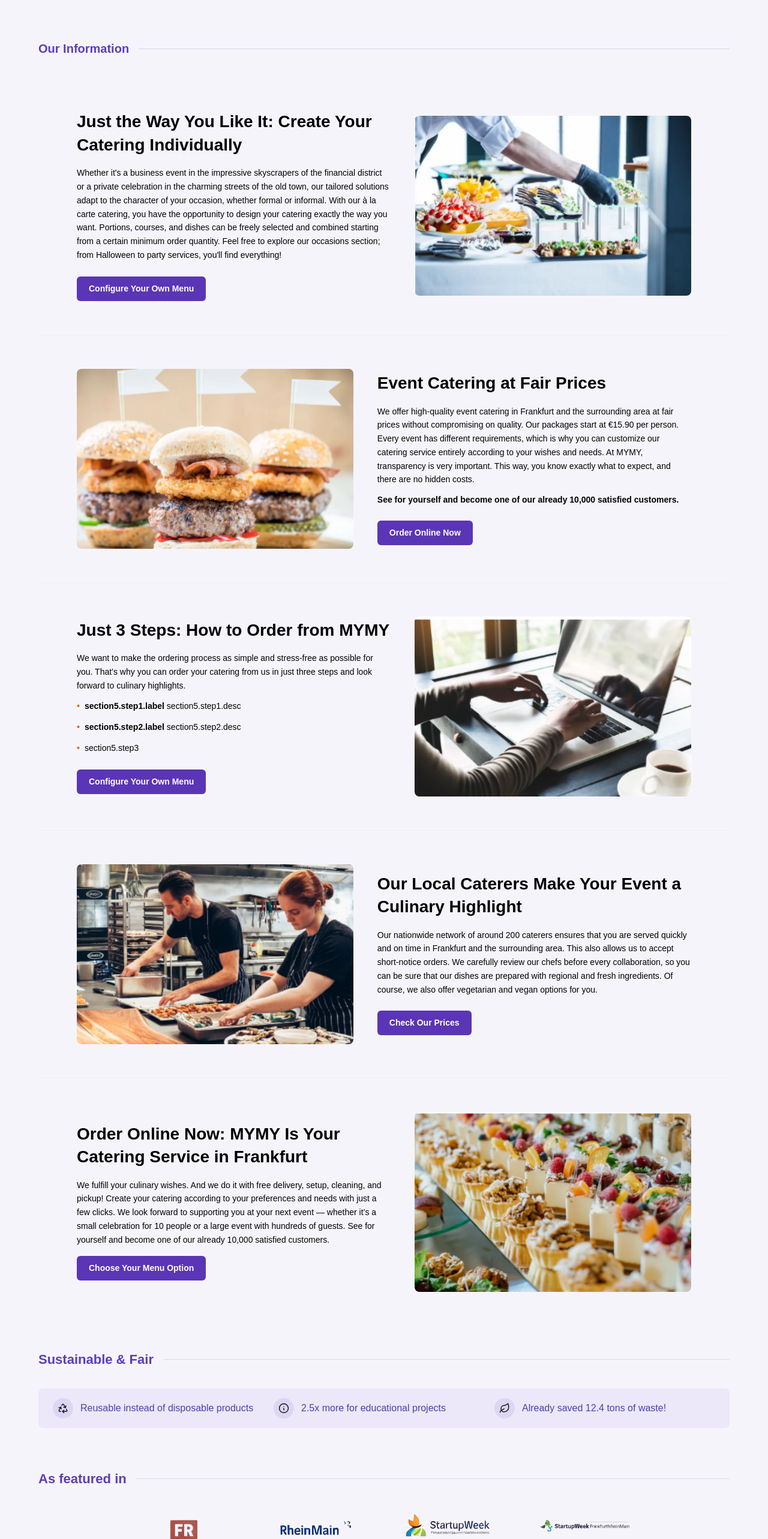
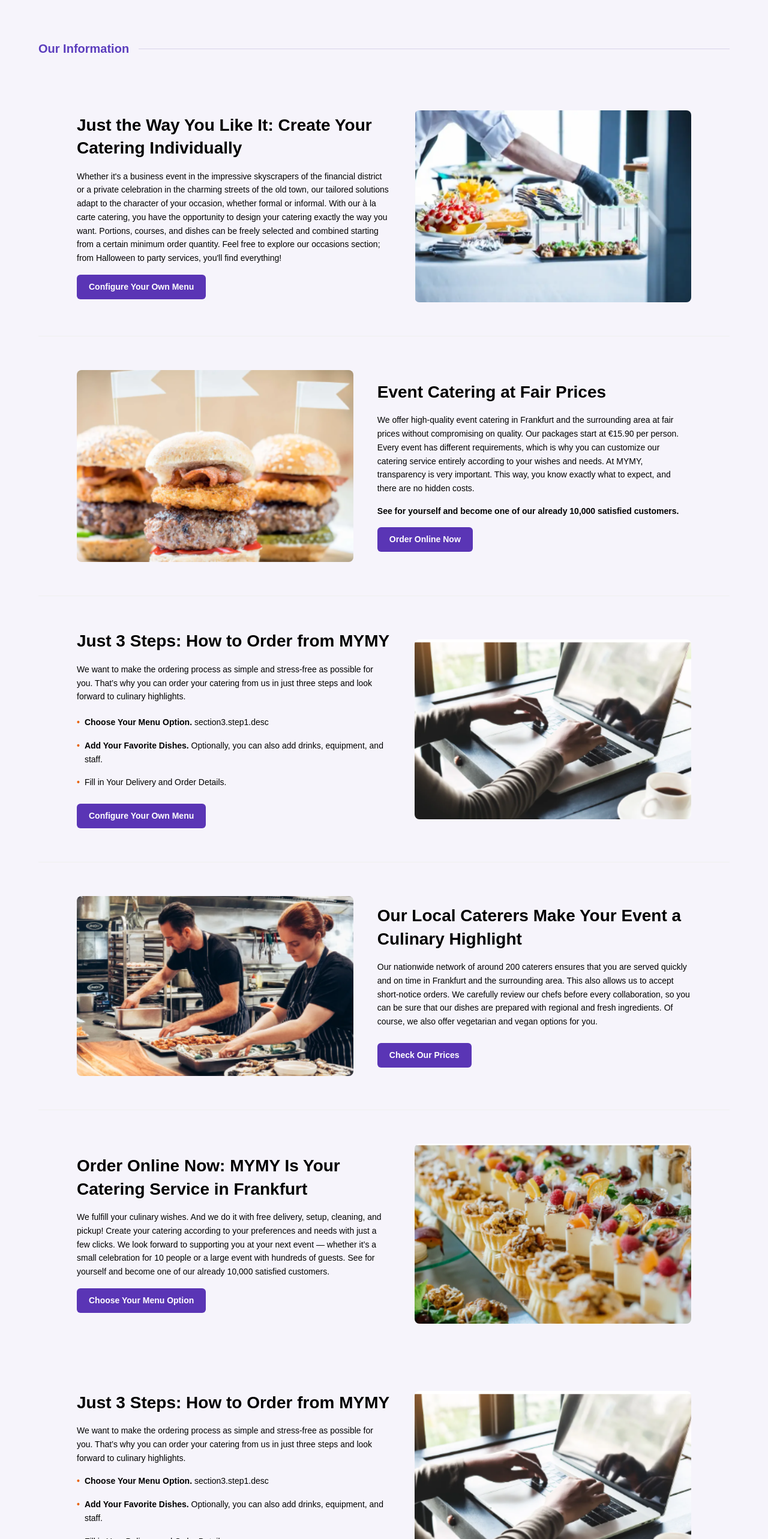
Before and after one commit to shwetavishwakarma00/gokidogo-ui, a Next.js app: page / in a window 1280 px wide. Shown: the part 1998-4564 px from the top of the page at 60% size. Built offline with nearby package versions, Linux system fonts and the light colour scheme.

Commit message:
all done

```diff
--- a/src/app/profile/page.jsx
+++ b/src/app/profile/page.jsx
@@ -235,7 +235,7 @@ export default function ProfilePage() {
         localStorage.setItem("user", JSON.stringify(storedUser));
       }
 
-      toast.success("Email updated successfully ✅");
+      toast.success("Email updated successfully");
       setEmailChangeStep("form");
       setNewEmail("");
       setActiveTab("profile");
@@ -278,7 +278,7 @@ export default function ProfilePage() {
  const handleLogout = () => {
   localStorage.removeItem("user"); // ← clear() ki jagah sirf user hatao
   window.dispatchEvent(new Event("userChanged"));
-  toast.success("Logged out 👋");
+  toast.success("Logged out");
   window.location.replace("/");  // ← /login nahi, / pe bhejo
 };
 
--- a/src/components/CardInfoSection.jsx
+++ b/src/components/CardInfoSection.jsx
@@ -1,3 +1,5 @@
+
+
 "use client";
 
 import Image from "next/image";
@@ -18,40 +20,61 @@ const fadeInRight = {
   transition: { duration: 0.5 },
 };
 
+// ── Shared constants ──────────────────────────────────────────────────────────
+const BTN =
+  "bg-[#5A35B5] hover:bg-[#7e5dd1] text-white text-[14px] font-semibold px-5 py-2.5 rounded-[6px] transition-colors w-fit";
+
+const IMG_CLS =
+  "w-full h-[220px] sm:h-[260px] md:h-[300px] lg:h-[320px] object-cover rounded-[8px]";
+
+const SECTION_WRAP =
+  "w-full py-10 sm:py-12 md:py-14 px-4 sm:px-6 md:px-10 lg:px-16 max-w-[1200px] mx-auto";
+
+const ROW =
+  "flex flex-col md:flex-row items-center gap-8 md:gap-10";
+
+const TEXT_BLOCK =
+  "w-full md:w-[55%] flex flex-col gap-4";
+
+const IMG_BLOCK =
+  "w-full md:w-[45%] shrink-0";
+
+const TITLE =
+  "text-[20px] sm:text-[22px] md:text-[26px] lg:text-[28px] font-bold text-black leading-snug";
+
+const DESC =
+  "text-[13px] sm:text-[14px] text-black leading-relaxed";
+
+// ─────────────────────────────────────────────────────────────────────────────
 export default function InfoSections() {
   const { t } = useTranslation();
 
   return (
-    <section className="w-full bg-[#f6f4fb] py-5 px-4 md:px-16">
+    <section className="w-full bg-[#f6f4fb] py-5 px-4 sm:px-8 md:px-16">
 
-         <div className="flex items-center gap-4 mb-8">
+      {/* ── HEADER ─────────────────────────────────────────────────────────── */}
+      <div className="flex items-center gap-3 sm:gap-4 mb-8">
         <h2 className="text-[20px] font-semibold text-[#5b3dbd] whitespace-nowrap">
           {t("Information.title") || "Unser Frankfurter Genuss-Partner:"}
         </h2>
         <div className="flex-1 h-[1px] bg-[#d8d2ea]" />
       </div>
 
-      {/* ── SECTION 1 ── Text Left · Image Right */}
-      <section className="w-full py-14 px-4 md:px-16 max-w-[1200px] mx-auto">
-        <div className="flex flex-col md:flex-row items-center gap-10">
-          <motion.div {...fadeInLeft} className="w-full md:w-[55%]">
-            <h2 className="text-[22px] md:text-[28px] font-bold text-black leading-snug mb-4">
-              {t("section1.title")}
-            </h2>
-            <p className="text-[14px] text-black leading-relaxed mb-6">
-              {t("section1.desc")}
-            </p>
-            <button className="bg-[#5A35B5] hover:bg-[#7e5dd1] text-white text-[14px] font-semibold px-5 py-2.5 rounded-[6px] transition-colors">
-              {t("section1.button")}
-            </button>
+      {/* ── SECTION 1 ── Text Left · Image Right ───────────────────────────── */}
+      <section className={SECTION_WRAP}>
+        <div className={ROW}>
+          <motion.div {...fadeInLeft} className={TEXT_BLOCK}>
+            <h2 className={TITLE}>{t("section1.title")}</h2>
+            <p className={DESC}>{t("section1.desc")}</p>
+            <button className={BTN}>{t("section1.button")}</button>
           </motion.div>
-          <motion.div {...fadeInRight} className="w-full md:w-[45%] shrink-0">
+          <motion.div {...fadeInRight} className={IMG_BLOCK}>
             <Image
               src="/Image/section1.png"
               alt={t("section1.title")}
               width={540}
               height={360}
-              className="w-full h-[260px] md:h-[300px] object-cover rounded-[8px]"
+              className={IMG_CLS}
             />
           </motion.div>
         </div>
@@ -59,37 +82,32 @@ export default function InfoSections() {
 
       <div className="w-full h-[1px] bg-[#efefef]" />
 
-      {/* ── SECTION 2 ── Image Left · Text Right */}
-      <section className="w-full py-14 px-4 md:px-16 max-w-[1200px] mx-auto">
-        <div className="flex flex-col md:flex-row items-center gap-10">
-          <motion.div {...fadeInLeft} className="w-full md:w-[45%] shrink-0">
+      {/* ── SECTION 2 ── Image Left · Text Right ───────────────────────────── */}
+      <section className={SECTION_WRAP}>
+        <div className={ROW}>
+          <motion.div {...fadeInLeft} className={IMG_BLOCK}>
             <Image
               src="/Image/section2.png"
               alt={t("section2.title")}
               width={540}
               height={360}
-              className="w-full h-[260px] md:h-[300px] object-cover rounded-[8px]"
+              className={IMG_CLS}
             />
           </motion.div>
-          <motion.div {...fadeInRight} className="w-full md:w-[55%]">
-            <h2 className="text-[22px] md:text-[28px] font-bold text-black leading-snug mb-4">
-              {t("section2.title")}
-            </h2>
-            <p className="text-[14px] text-black leading-relaxed mb-3">
-              {t("section2.desc")}
-            </p>
-            <p className="text-[14px] font-semibold text-black mb-6">
+          <motion.div {...fadeInRight} className={TEXT_BLOCK}>
+            <h2 className={TITLE}>{t("section2.title")}</h2>
+            <p className={DESC}>{t("section2.desc")}</p>
+            <p className="text-[13px] sm:text-[14px] font-semibold text-black">
               {t("section2.cta_text")}
             </p>
-            <button className="bg-[#5A35B5] hover:bg-[#7e5dd1] text-white text-[14px] font-semibold px-5 py-2.5 rounded-[6px] transition-colors">
-              {t("section2.button")}
-            </button>
+            <button className={BTN}>{t("section2.button")}</button>
           </motion.div>
         </div>
       </section>
 
       <div className="w-full h-[1px] bg-[#efefef]" />
 
+{/* SECTION 3 ── Text Left · Image Right */}
 {/* SECTION 3 ── Text Left · Image Right */}
 <section className="w-full py-14 px-4 md:px-16 max-w-[1200px] mx-auto">
   <div className="flex flex-col md:flex-row-reverse items-center gap-10">
@@ -108,7 +126,7 @@ export default function InfoSections() {
       />
     </motion.div>
 
-    {/* Text */}
+    {/* Content */}
     <motion.div
       {...fadeInLeft}
       className="w-full md:w-[55%]"
@@ -117,20 +135,21 @@ export default function InfoSections() {
         {t("section3.title")}
       </h2>
 
-      <p className="text-[14px] text-black leading-relaxed mb-3">
+      <p className="text-[14px] text-black leading-relaxed mb-5">
         {t("section3.desc")}
       </p>
 
-      <ul className="space-y-3 mb-6">
+      <ul className="space-y-4 mb-6">
+
         {/* STEP 1 */}
         <li className="text-[14px] text-black leading-relaxed flex gap-2">
           <span className="text-[#e8630a] font-bold shrink-0">•</span>
 
           <span>
             <strong className="text-black">
-              {t("section5.step1.label")}
+              {t("section3.step1.label")}
             </strong>{" "}
-            {t("section5.step1.desc")}
+            {t("section3.step1.desc")}
           </span>
         </li>
 
@@ -140,9 +159,9 @@ export default function InfoSections() {
 
           <span>
             <strong className="text-black">
-              {t("section5.step2.label")}
+              {t("section3.step2.label")}
             </strong>{" "}
-            {t("section5.step2.desc")}
+            {t("section3.step2.desc")}
           </span>
         </li>
 
@@ -150,8 +169,9 @@ export default function InfoSections() {
         <li className="text-[14px] text-black leading-relaxed flex gap-2">
           <span className="text-[#e8630a] font-bold shrink-0">•</span>
 
-          <span>{t("section5.step3")}</span>
+          <span>{t("section3.step3")}</span>
         </li>
+
       </ul>
 
       <button className="bg-[#5A35B5] hover:bg-[#7e5dd1] text-white text-[14px] font-semibold px-5 py-2.5 rounded-[6px] transition-colors">
@@ -206,7 +226,6 @@ export default function InfoSections() {
 <div className="w-full h-[1px] bg-[#efefef]" />
 
       {/* ── SECTION 5 ── Image Left · Text Right */}
-      {/* SECTION 5 ── Text left · Image right */}
 <section className="w-full py-14 px-4 md:px-16 max-w-[1200px] mx-auto">
   <div className="flex flex-col md:flex-row items-center gap-10">
 
@@ -245,6 +264,89 @@ export default function InfoSections() {
 
   </div>
 </section>
+      {/* ── SECTION 3 ── Text Left · Image Right (reversed on desktop) ─────── */}
+      <section className={SECTION_WRAP}>
+        <div className="flex flex-col md:flex-row-reverse items-center gap-8 md:gap-10">
+          <motion.div {...fadeInRight} className={IMG_BLOCK}>
+            <Image
+              src="/Image/section3.png"
+              alt={t("section3.title")}
+              width={540}
+              height={360}
+              className={IMG_CLS}
+            />
+          </motion.div>
+          <motion.div {...fadeInLeft} className={TEXT_BLOCK}>
+            <h2 className={TITLE}>{t("section3.title")}</h2>
+            <p className={DESC}>{t("section3.desc")}</p>
+            <ul className="space-y-3 sm:space-y-4">
+              <li className={`${DESC} flex gap-2`}>
+                <span className="text-[#e8630a] font-bold shrink-0">•</span>
+                <span>
+                  <strong className="text-black">{t("section3.step1.label")}</strong>{" "}
+                  {t("section3.step1.desc")}
+                </span>
+              </li>
+              <li className={`${DESC} flex gap-2`}>
+                <span className="text-[#e8630a] font-bold shrink-0">•</span>
+                <span>
+                  <strong className="text-black">{t("section3.step2.label")}</strong>{" "}
+                  {t("section3.step2.desc")}
+                </span>
+              </li>
+              <li className={`${DESC} flex gap-2`}>
+                <span className="text-[#e8630a] font-bold shrink-0">•</span>
+                <span>{t("section3.step3")}</span>
+              </li>
+            </ul>
+            <button className={BTN}>{t("section3.button")}</button>
+          </motion.div>
+        </div>
+      </section>
+
+      <div className="w-full h-[1px] bg-[#efefef]" />
+
+      {/* ── SECTION 4 ── Image Left · Text Right ───────────────────────────── */}
+      <section className={SECTION_WRAP}>
+        <div className={ROW}>
+          <motion.div {...fadeInLeft} className={IMG_BLOCK}>
+            <Image
+              src="/Image/section4.png"
+              alt={t("section4.title")}
+              width={540}
+              height={360}
+              className={IMG_CLS}
+            />
+          </motion.div>
+          <motion.div {...fadeInRight} className={TEXT_BLOCK}>
+            <h2 className={TITLE}>{t("section4.title")}</h2>
+            <p className={DESC}>{t("section4.desc")}</p>
+            <button className={BTN}>{t("section4.button")}</button>
+          </motion.div>
+        </div>
+      </section>
+
+      <div className="w-full h-[1px] bg-[#efefef]" />
+
+      {/* ── SECTION 5 ── Text Left · Image Right ───────────────────────────── */}
+      <section className={SECTION_WRAP}>
+        <div className={ROW}>
+          <motion.div {...fadeInLeft} className={TEXT_BLOCK}>
+            <h2 className={TITLE}>{t("section5.title")}</h2>
+            <p className={DESC}>{t("section5.intro")}</p>
+            <button className={BTN}>{t("section5.button")}</button>
+          </motion.div>
+          <motion.div {...fadeInRight} className={IMG_BLOCK}>
+            <Image
+              src="/Image/section5.png"
+              alt={t("section5.title")}
+              width={540}
+              height={360}
+              className={IMG_CLS}
+            />
+          </motion.div>
+        </div>
+      </section>
 
     </section>
   );
--- a/src/components/Partners.jsx
+++ b/src/components/Partners.jsx
@@ -101,6 +101,7 @@ export default function FingerfoodSection() {
               />
             </div>
 
+
             {/* Content */}
             <div className="p-5 flex flex-col flex-1">
               <h3 className="text-lg font-bold text-gray-900 mb-1">
--- a/src/locales/de/common.json
+++ b/src/locales/de/common.json
@@ -9,7 +9,7 @@
 
   "hero_title": "Meeting Catering in Frankfurt – Kein Abfall, kein Stress.",
   "hero_subtitle": "Lokale Restaurants. Mehrwegverpackung. Lieferung & Abholung inklusive.",
-  "hero_note": "In 2 Minuten fertig – Ab €9,90 pro Person",
+  "hero_note": "Bereit in 2 Minuten – Ab 9,90 € pro Person",
   "hero_button": "Menü vorschlagen",
 
   "people": "Personen",
```
Also changed, not shown: public/Image/logo.png (added).
